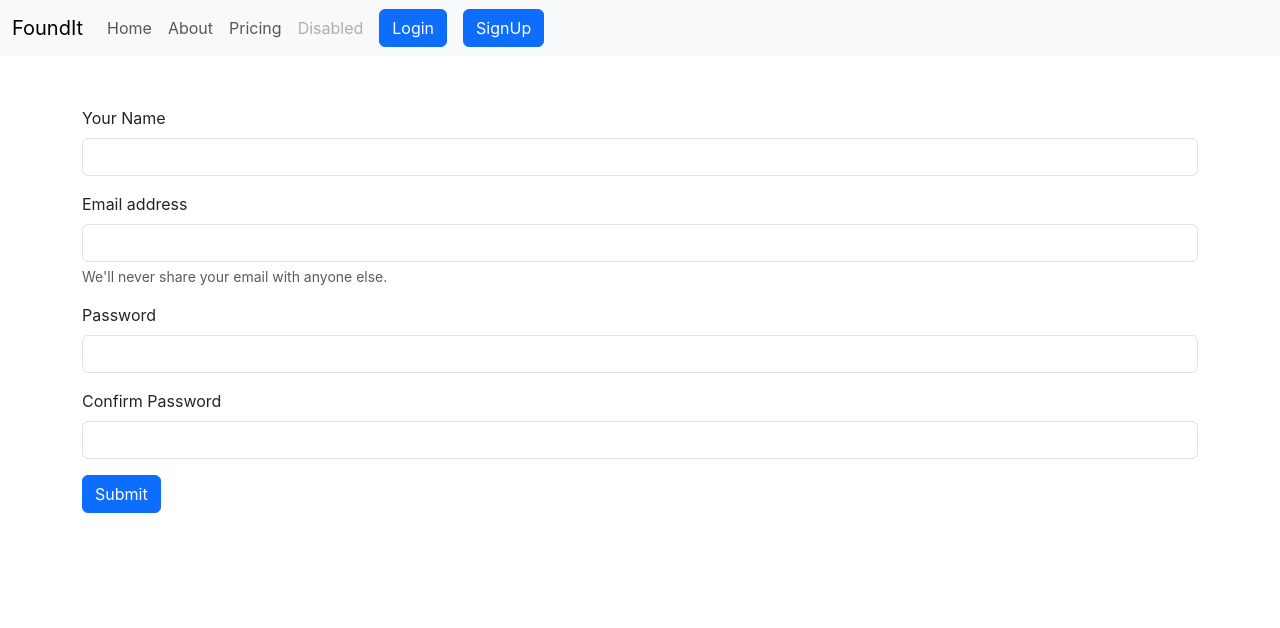
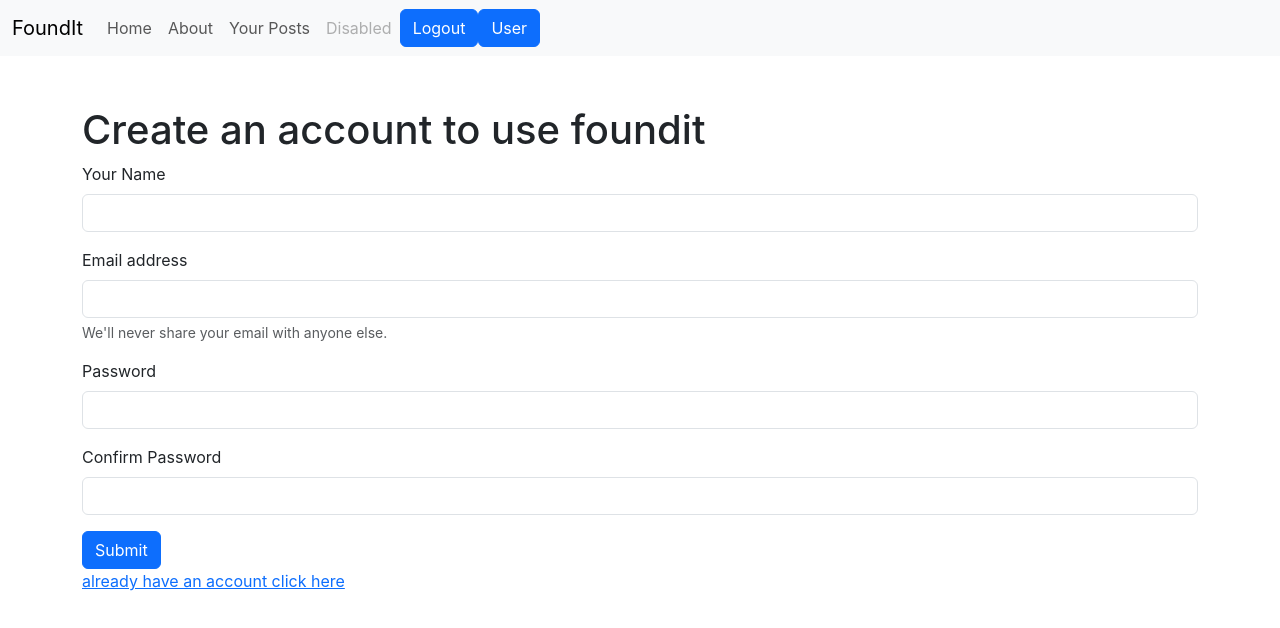
Before and after one commit to BeastAbhi/foundit_frontend, a React (Create React App) app: page /signup in a window 1280 px wide. Shown: the top 628 px of the page. Built offline with nearby package versions, Linux system fonts and the light colour scheme; no server answers; sample sign-in values are in the browser's storage.

Commit message:
added access to user specific posts

```diff
--- a/src/App.js
+++ b/src/App.js
@@ -8,6 +8,7 @@ import Alert from "./components/Alert";
 import Login from "./components/Login";
 import Signup from "./components/Signup";
 import AlertState from "./context/alerts/AlertState";
+import UserPosts from "./components/PostComponents/UserPosts";
 
 function App() {
   return (
@@ -23,6 +24,7 @@ function App() {
                 <Route path="/about" element={<About />}></Route>
                 <Route path="/login" element={<Login />}></Route>
                 <Route path="/signup" element={<Signup />}></Route>
+                <Route path="/userposts" element={ <UserPosts/> }></Route>
               </Routes>
             </div>
           </BrowserRouter>
--- a/src/components/Home.js
+++ b/src/components/Home.js
@@ -7,8 +7,7 @@ function Home() {
   const [formVisibality, setFormVisibality] = useState(false);
   const changeFormVisibality = () => {
     setFormVisibality(!formVisibality);
-  };
-  return (
+  };  return (
     <>
       <AddPostForm
         changeFormVisibality={changeFormVisibality}
@@ -21,8 +20,7 @@ function Home() {
       >
         Add Post
       </button>
-      <Posts changeFormVisibality={changeFormVisibality}
-        formVisibality={formVisibality}/>
+      <Posts userSpecific={false} givePower={false}/>
     </>
   );
 }
--- a/src/components/Navbar.js
+++ b/src/components/Navbar.js
@@ -1,9 +1,14 @@
 import React from "react";
-import { Link, useLocation } from "react-router-dom";
+import { Link, useLocation, useNavigate } from "react-router-dom";
+import UserDetails from "./UserDetails";
 //We use useLocation hook for high lighiting the routen as user click it.
 function Navbar() {
   let location = useLocation();
-
+  const navigate = useNavigate()
+  const handleLogout = () =>{
+    localStorage.removeItem('token')
+    navigate('/login')
+  }
   return (
 
     <>
@@ -36,8 +41,8 @@ function Navbar() {
                 </Link>
               </li>
               <li className="nav-item">
-                <Link className="nav-link" to="/">
-                  Pricing
+                <Link className="nav-link" to="/userposts">
+                  Your Posts
                 </Link>
               </li>
               <li className="nav-item">
@@ -46,10 +51,17 @@ function Navbar() {
                 </Link>
               </li>
             </ul>
+            <div>
+            {!localStorage.getItem('token') ?
               <form className="d-flex">
                 <Link className="btn btn-primary mx-2" to="/login" role="button">Login</Link>
                 <Link className="btn btn-primary mx-2" to="/signup" role="button">SignUp</Link>
               </form>
+              : <button className="btn btn-primary" onClick={handleLogout}>Logout</button>}
+            </div>
+            <div>
+              <UserDetails/>
+            </div>
           </div>
         </div>
       </nav>
--- a/src/components/PostComponents/ActivePostItem.js
+++ b/src/components/PostComponents/ActivePostItem.js
@@ -7,8 +7,7 @@ function ActivePostItem(props) {
   const {showAlert} = alertcon;
   const context = useContext(postContext);
   const { deletePost } = context;
-  const { Visibality, updatePost, ActualPost, changeVisibality } = props;
-
+  const { Visibality, updatePost, ActualPost, changeVisibality, givePower } = props;
   return (
     <div
       className="justify-content-center align-items-center position-absolute"
@@ -29,7 +28,7 @@ function ActivePostItem(props) {
             <p className="card-text">Collect from: {ActualPost.collectFrom}</p>
             <p className="card-text">Contact: {ActualPost.contact}</p>
             <p className="card-text">Description: {ActualPost.description}</p>
-            <div className="d-flex flex-row-reverse">
+            <div className={`d-${givePower ? "flex" : "none" } flex-row-reverse`}>
               <i
                 className="bi bi-recycle mx-2"
                 onClick={() => {
--- a/src/components/PostComponents/Posts.js
+++ b/src/components/PostComponents/Posts.js
@@ -3,14 +3,24 @@ import postContext from "../../context/posts/postContext";
 import PostItem from "./PostItem";
 import ActivePostItem from "./ActivePostItem";
 import alertContext from "../../context/alerts/alertContext";
+import { useNavigate } from "react-router-dom";
 
-const Posts = () => {
+const Posts = (props) => {
   const alertcon = useContext(alertContext);
-  const {showAlert} = alertcon;
+  const { showAlert } = alertcon;
   const context = useContext(postContext);
-  const { posts, getPosts, editPost } = context;
+  const { posts, getPosts, editPost, getUserPosts } = context;
+  const navigate = useNavigate();
   useEffect(() => {
-    getPosts();
+    if (localStorage.getItem("token")) {
+      if (!props.userSpecific) {
+        getPosts();
+      } else {
+        getUserPosts();
+      }
+    } else {
+      navigate("/login");
+    }
     // eslint-disable-next-line react-hooks/exhaustive-deps
   }, []);
   //This line is to set the visiblity of an actual post div
@@ -54,7 +64,7 @@ const Posts = () => {
     );
     refClose.current.click();
     setVisibality(!Visibality);
-    showAlert('Updated successfully','success')
+    showAlert("Updated successfully", "success");
   };
 
   const onChange = (e) => {
@@ -97,7 +107,11 @@ const Posts = () => {
               <form>
                 <fieldset>
                   <div className="mb-3">
-                    <img className="w-50 h-50 d-block" src={post.eimage} />
+                    <img
+                      className="w-50 h-50 d-block"
+                      src={post.eimage}
+                      alt=""
+                    />
                     <sup>You can't change the image</sup>
 
                     <input
@@ -158,7 +172,11 @@ const Posts = () => {
                 Close
               </button>
               <button
-              disabled={post.eitemName.length < 3 || post.econtact.length < 5 || post.ecollectFrom.length < 5}
+                disabled={
+                  post.eitemName.length < 3 ||
+                  post.econtact.length < 5 ||
+                  post.ecollectFrom.length < 5
+                }
                 type="button"
                 className="btn btn-primary"
                 onClick={handleClick}
@@ -174,6 +192,7 @@ const Posts = () => {
         <h1>Posts</h1>
         <div className="container">
           {posts.length === 0 && "No posts yet!!"}
+          {/* {console.log(posts)} */}
         </div>
         {posts.map((post) => {
           return (
@@ -190,6 +209,7 @@ const Posts = () => {
         Visibality={Visibality}
         ActualPost={ActualPost}
         changeVisibality={changeVisibality}
+        givePower={props.givePower}
       />
     </div>
   );
--- a/src/components/Signup.js
+++ b/src/components/Signup.js
@@ -1,41 +1,39 @@
 import React, { useContext, useState } from "react";
-import { useNavigate } from "react-router-dom";
+import { Link, useNavigate } from "react-router-dom";
 import alertContext from "../context/alerts/alertContext";
 
 function Signup() {
-  const context = useContext(alertContext)
-  const {showAlert} = context;
+  const context = useContext(alertContext);
+  const { showAlert } = context;
   const [loginDetails, setLoginDetails] = useState({
     name: "",
     email: "",
     password: "",
-    comfirmPass:""
+    comfirmPass: "",
   });
-  let navigate = useNavigate()
+  let navigate = useNavigate();
   const host = process.env.REACT_APP_HOST_LINK;
   const handleSubmit = async (e) => {
     e.preventDefault();
     if (loginDetails.comfirmPass === loginDetails.password) {
-        const {email, password, name} = loginDetails
+      const { email, password, name } = loginDetails;
       const response = await fetch(`${host}/api/auth/signup`, {
         method: "POST",
         headers: {
           "Content-Type": "application/json",
         },
-        body: JSON.stringify({email, password, name}),
+        body: JSON.stringify({ email, password, name }),
       });
       const json = await response.json();
-      if(json.success){
-        localStorage.setItem('token', json.authtoken)
-        navigate('/')
-        showAlert('Account Created Successfully','success')
+      if (json.success) {
+        localStorage.setItem("token", json.authtoken);
+        navigate("/");
+        showAlert("Account Created Successfully", "success");
+      } else {
+        showAlert(json.error, "danger");
       }
-      else{
-        showAlert(json.error,'danger')
-      }
-    }
-    else{
-        showAlert("Passwords dous't  match",'danger')
+    } else {
+      showAlert("Passwords dous't  match", "danger");
     }
   };
   const setValues = (e) => {
@@ -43,7 +41,8 @@ function Signup() {
   };
 
   return (
-    <>
+    <div className="mt-3">
+    <h1>Create an account to use foundit</h1>
       <form onSubmit={handleSubmit}>
         <div className="mb-3">
           <label htmlFor="name" className="form-label">
@@ -105,11 +104,14 @@ function Signup() {
             minLength={8}
           />
         </div>
-        <button type="submit" className="btn btn-primary">
-          Submit
-        </button>
+        <div>
+          <button type="submit" className="btn btn-primary">
+            Submit
+          </button>
+        </div>
+        <Link to={"/login"}>already have an account click here</Link>
       </form>
-    </>
+    </div>
   );
 }
 
--- /dev/null
+++ b/src/components/UserDetails.js
@@ -0,0 +1,14 @@
+import React from "react";
+
+function UserDetails() {
+  return (
+    <>
+      <button className="btn btn-primary">
+        User
+      </button>
+
+    </>
+  );
+}
+
+export default UserDetails;
--- a/src/context/posts/PostState.js
+++ b/src/context/posts/PostState.js
@@ -1,12 +1,11 @@
 import { useState } from "react";
 import PostContext from "./postContext";
 
-
 const PostState = (props) => {
-
   const host = process.env.REACT_APP_HOST_LINK;
   const postsInitial = [];
   const [posts, setPosts] = useState(postsInitial);
+  const authToken = localStorage.getItem("token");
 
   //Get all Posts
   const getPosts = async () => {
@@ -15,25 +14,49 @@ const PostState = (props) => {
       method: "POST",
       headers: {
         "Content-Type": "application/json",
-        "auth-token":
-          "eyJhbGciOiJIUzI1NiIsInR5cCI6IkpXVCJ9.eyJ1c2VyIjp7ImlkIjoiNjVhMjZiYTI3YWFkOGNlMDgwOTU2ZjkyIn0sImlhdCI6MTcwNTE0MzIwMn0.TLpZsypxCZhjt4dAqHnxQFlekLNeuaL5O9oKigibMf4",
+        "auth-token": authToken,
       },
     });
     const json = await response.json();
     setPosts(json);
   };
 
+    //Get user's Posts
+    const getUserPosts = async () => {
+      //Api Call
+      const response = await fetch(`${host}/api/posts/yourposts`, {
+        method: "POST",
+        headers: {
+          "Content-Type": "application/json",
+          "auth-token": authToken,
+        },
+      });
+      const json = await response.json();
+      setPosts(json);
+    };
+
   //Add Post
-  const addPost = async (itemName, collectFrom, contact, image, description) => {
+  const addPost = async (
+    itemName,
+    collectFrom,
+    contact,
+    image,
+    description
+  ) => {
     //API call
     const response = await fetch(`${host}/api/posts/addpost`, {
       method: "POST",
       headers: {
         "Content-Type": "application/json",
-        "auth-token":
-          "eyJhbGciOiJIUzI1NiIsInR5cCI6IkpXVCJ9.eyJ1c2VyIjp7ImlkIjoiNjVhMjZiYTI3YWFkOGNlMDgwOTU2ZjkyIn0sImlhdCI6MTcwNTE0MzIwMn0.TLpZsypxCZhjt4dAqHnxQFlekLNeuaL5O9oKigibMf4",
+        "auth-token": authToken,
       },
-      body: JSON.stringify({itemName, collectFrom, contact, image, description})
+      body: JSON.stringify({
+        itemName,
+        collectFrom,
+        contact,
+        image,
+        description,
+      }),
     });
     const post = await response.json();
     //Logic to add new Post
@@ -47,13 +70,12 @@ const PostState = (props) => {
       method: "DELETE",
       headers: {
         "Content-Type": "application/json",
-        "auth-token":
-          "eyJhbGciOiJIUzI1NiIsInR5cCI6IkpXVCJ9.eyJ1c2VyIjp7ImlkIjoiNjVhMjZiYTI3YWFkOGNlMDgwOTU2ZjkyIn0sImlhdCI6MTcwNTE0NTY5MX0.jGGDvioAG5tQ1cW4R510Ugy--BKtFSfngVYC-j36t_0",
-      }
+        "auth-token": authToken,
+      },
     });
-    const json = response.json();
+    // const json = response.json();
+    response.json()
     //Delete the image from cloudinary TODO:
-
 
     //Logic to Delete an post
     let newPost = posts.filter((note) => {
@@ -63,20 +85,13 @@ const PostState = (props) => {
   };
 
   //Edit Post
-  const editPost = async (
-    id,
-    itemName,
-    collectFrom,
-    contact,
-    description,
-  ) => {
+  const editPost = async (id, itemName, collectFrom, contact, description) => {
     //API call
     const response = await fetch(`${host}/api/posts/updatepost/${id}`, {
       method: "PUT",
       headers: {
         "Content-Type": "application/json",
-        "auth-token":
-          "eyJhbGciOiJIUzI1NiIsInR5cCI6IkpXVCJ9.eyJ1c2VyIjp7ImlkIjoiNjVhMjZiYTI3YWFkOGNlMDgwOTU2ZjkyIn0sImlhdCI6MTcwNTE0NTY5MX0.jGGDvioAG5tQ1cW4R510Ugy--BKtFSfngVYC-j36t_0",
+        "auth-token": authToken,
       },
       body: JSON.stringify({
         itemName,
@@ -85,10 +100,11 @@ const PostState = (props) => {
         description,
       }),
     });
-    const json = response.json();
+    // const json = response.json();
+    response.json()
 
     //This line make a deep copy of an post
-    let newPost = JSON.parse(JSON.stringify(posts))
+    let newPost = JSON.parse(JSON.stringify(posts));
     //Logic to edit an post
     for (let index = 0; index < newPost.length; index++) {
       const element = newPost[index];
@@ -97,15 +113,15 @@ const PostState = (props) => {
         newPost[index].collectFrom = collectFrom;
         newPost[index].contact = contact;
         newPost[index].description = description;
-        break
+        break;
       }
     }
-    setPosts(newPost)
+    setPosts(newPost);
   };
 
   return (
     <PostContext.Provider
-      value={{ posts, addPost, deletePost, editPost, getPosts }}
+      value={{ posts, addPost, deletePost, editPost, getPosts, getUserPosts }}
     >
       {/* this line is compersory for using context api */}
       {props.children}
```
Also changed, not shown: src/components/Login.js (+20 -17 lines), src/components/PostComponents/UserPosts.js (added, +13 -0 lines).
